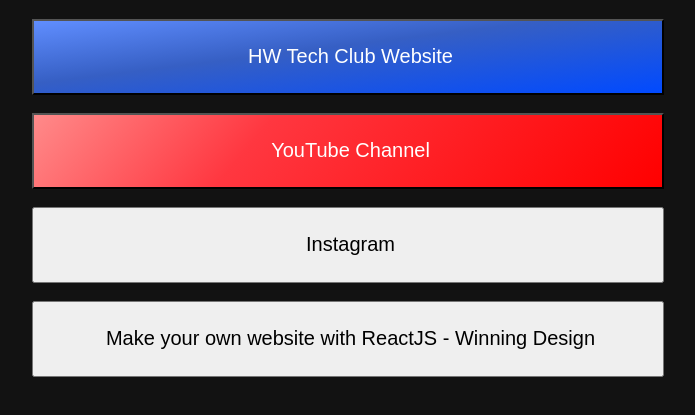
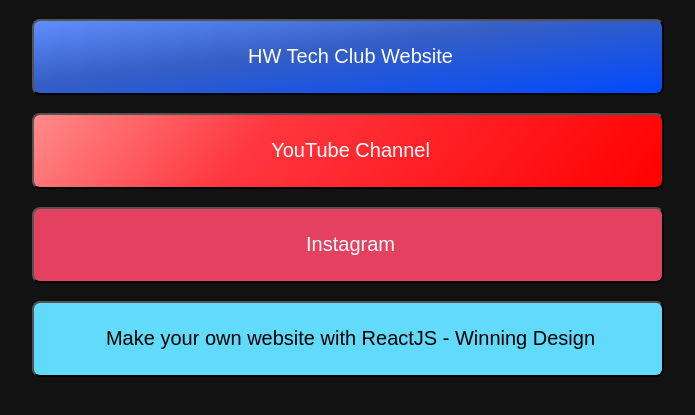
Before and after one commit to cr2007/links.hwtech.club, a plain HTML site: page index.html in a window 1280 px wide. Shown: the part 61-476 px from the top of the page, without its empty margins (292-987 px from the left). Drawn offline with Linux system fonts and the light colour scheme.

Commit message:
Adds CSS styling for Instagram, ReactJS
Along with rounded borders for the buttons
Plus some minor commenting

```diff
--- a/style.css
+++ b/style.css
@@ -1,3 +1,4 @@
+/* Entire Document */
 html{
     background-color: #121212;
 }
@@ -11,7 +12,8 @@ button {
     width: 50%;
     font-size: 125%;
     font-family: Montserrat, Arial, Helvetica, sans-serif;
-    font-weight: 400;
+    font-weight: 450;
+    border-radius: 8px;
 }
 
 h1 {
@@ -28,3 +30,12 @@ h1 {
     color: white;
     background: linear-gradient(130deg, rgba(255,138,138,1) 0%, rgba(255,55,64,1) 35%, rgba(255,0,0,1) 100%);
 }
+
+.Instagram {
+    color: white;
+    background: rgba(228,64,95,1) 100%;
+}
+
+.ReactJS {
+    background: #61DAFB;
+}
```
